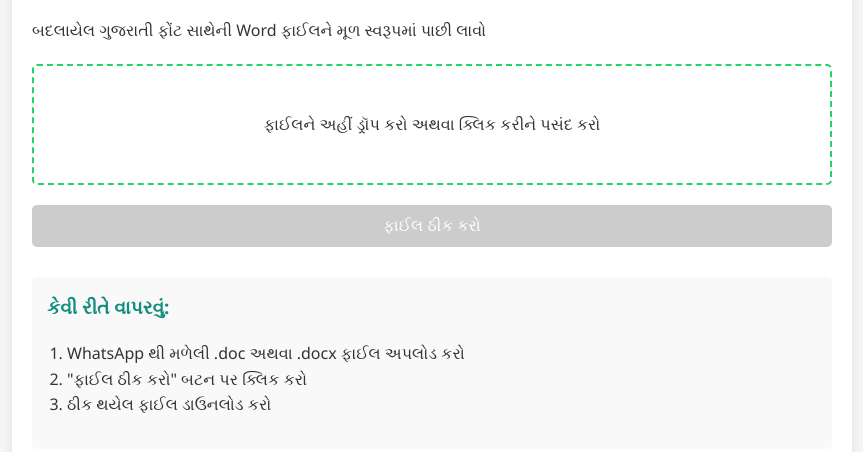
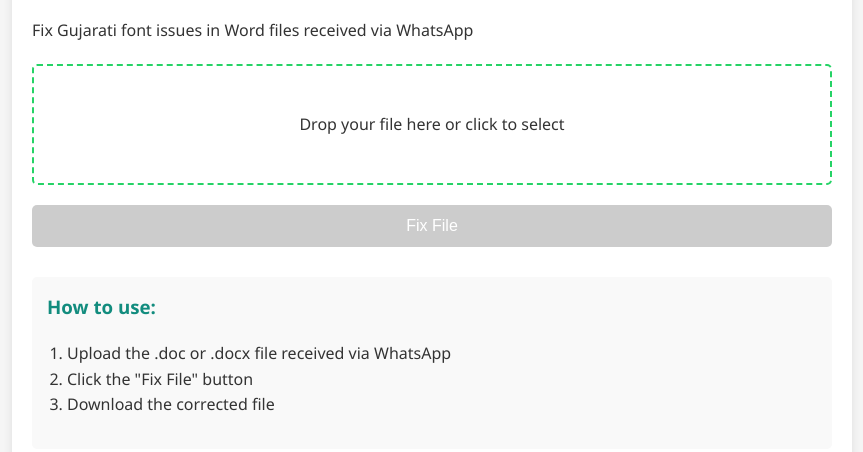
Before and after one commit to Shailesh8511/Shailesh.8511, a plain HTML site: page index.html in a window 1280 px wide. Shown: the part 126-578 px from the top of the page, without its empty margins (208-1071 px from the left). Drawn offline with Linux system fonts and the light colour scheme.

Commit message:
Update index.html

```diff
--- a/index.html
+++ b/index.html
@@ -1,29 +1,29 @@
 <!DOCTYPE html>
-<html lang="gu">
+<html lang="en">
 <head>
     <meta charset="UTF-8">
     <meta name="viewport" content="width=device-width, initial-scale=1.0">
-    <title>WhatsApp Word File Font Fixer | ગુજરાતી ફોંટ સમસ્યા ઠીક કરો</title>
+    <title>WhatsApp Word File Font Fixer</title>
     <link rel="stylesheet" href="style.css">
 </head>
 <body>
     <div class="container">
         <h1>WhatsApp Word File Font Fixer</h1>
-        <p>બદલાયેલ ગુજરાતી ફોંટ સાથેની Word ફાઈલને મૂળ સ્વરૂપમાં પાછી લાવો</p>
+        <p>Fix Gujarati font issues in Word files received via WhatsApp</p>
 
         <div class="upload-area" id="dropArea">
             <input type="file" id="fileInput" accept=".doc,.docx">
-            <p>ફાઈલને અહીં ડ્રૉપ કરો અથવા ક્લિક કરીને પસંદ કરો</p>
+            <p>Drop your file here or click to select</p>
         </div>
 
-        <button id="fixBtn" disabled>ફાઈલ ઠીક કરો</button>
+        <button id="fixBtn" disabled>Fix File</button>
 
         <div class="info">
-            <h3>કેવી રીતે વાપરવું:</h3>
+            <h3>How to use:</h3>
             <ol>
-                <li>WhatsApp થી મળેલી .doc અથવા .docx ફાઈલ અપલોડ કરો</li>
-                <li>"ફાઈલ ઠીક કરો" બટન પર ક્લિક કરો</li>
-                <li>ઠીક થયેલ ફાઈલ ડાઉનલોડ કરો</li>
+                <li>Upload the .doc or .docx file received via WhatsApp</li>
+                <li>Click the "Fix File" button</li>
+                <li>Download the corrected file</li>
             </ol>
         </div>
     </div>
```
